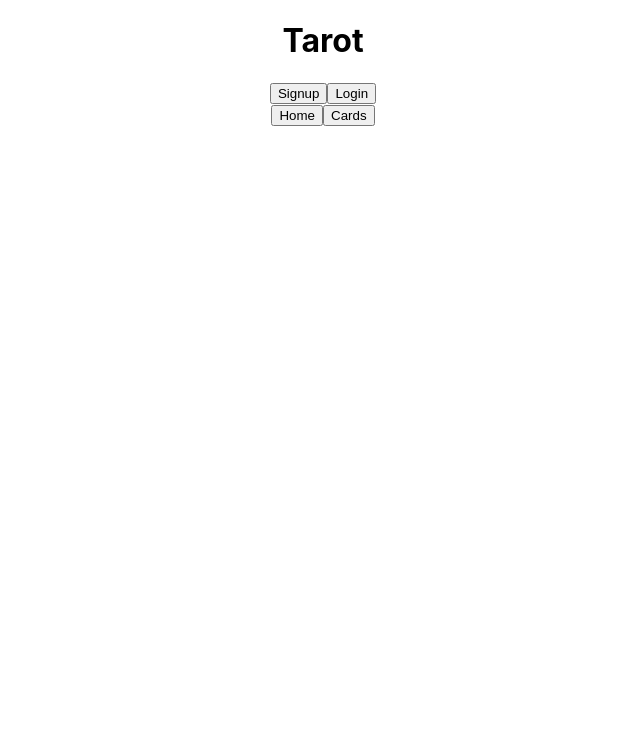
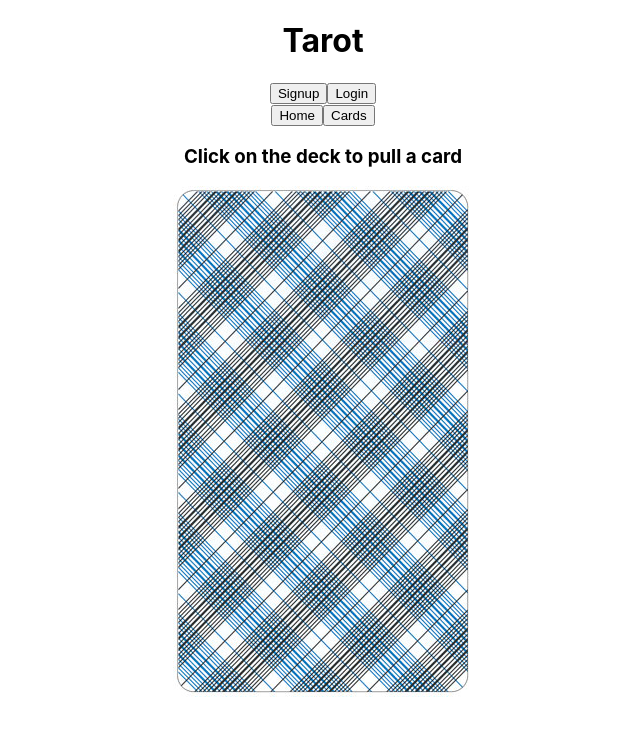
Before and after one commit to jgarbero-source/tarot-project, a React (Create React App) app in the folder client/: page /spreads in a window 1280 px wide. Shown: the top 736 px of the page, without its empty margins (317-957 px from the left). Built offline with nearby package versions, Linux system fonts and the light colour scheme; no server answers.

Commit message:
started deck

```diff
--- a/client/src/App.js
+++ b/client/src/App.js
@@ -15,6 +15,8 @@ import UserSpreads from './UserSpreads';
 
 function App() {
   const [user, setUser] = useState(null)
+  const [cards, setCards] = useState([])
+  const [trueCards, setTrueCards] = useState([])
   const navigate = useNavigate();
 
   function doLogout() {
@@ -31,7 +33,6 @@ function App() {
     fetch("/me").then((response) => {
       if (response.ok) {
         response.json().then((client) => {
-          console.log(client)
           setUser(client);
         });
       } else {
@@ -39,6 +40,15 @@ function App() {
       }
     });
   }, []);
+
+  useEffect(() => {
+    fetch("/cards")
+        .then(r=>r.json())
+        .then(r=> {
+            setCards(r)
+            setTrueCards(r)
+    })
+  }, [])
 
   return (
     <div className="App">
@@ -49,9 +59,9 @@ function App() {
         <Route path ="/" element={<Home user={user}/>}/>
         <Route path="/signup" element={<Signup />}/>
         <Route path="/login" element={<Login setUser={setUser} />}/>
-        <Route path="/cards" element={<Cards user={user}/>}/>
+        <Route path="/cards" element={<Cards cards={cards} setCards={setCards} trueCards={trueCards} />}/>
         <Route path="/user" element={<User user={user} deleteUser={deleteUser}/>}/>
-        <Route path="/spreads" element={<Spreads/>}/>
+        <Route path="/spreads" element={<Spreads trueCards={trueCards}/>}/>
         <Route path="/user/spreads" element={<UserSpreads/> }/>
       </Routes>
     </div>
--- a/client/src/Cards.js
+++ b/client/src/Cards.js
@@ -2,19 +2,8 @@ import { useEffect, useState } from "react";
 import Card from "./Card.js";
 import Search from "./Search.js";
 
-function Cards() {
-    const [cards, setCards] = useState([])
-    const [trueCards, setTrueCards] = useState([])
+function Cards({ cards, setCards, trueCards }) {
     const [search, setSearch] = useState("")
-
-    useEffect(() => {
-        fetch("/cards")
-            .then(r=>r.json())
-            .then(r=> {
-                setCards(r)
-                setTrueCards(r)
-        })
-    }, [])
 
     function handleSearch(e) {
         setSearch(e.target.value)
--- a/client/src/Spreads.js
+++ b/client/src/Spreads.js
@@ -1,11 +1,34 @@
 import { useEffect, useState } from "react";
+import back from "./cards/back.jpg"
 
-function Spreads() {
+function Spreads({ trueCards }) {
+
+    let spread = []
+
+    function handleClick(array) {
+        let copy = array.slice(0);
+        return function() {
+          if (copy.length < 1) { copy = array.slice(0); }
+          let index = Math.floor(Math.random() * copy.length);
+          let item = copy[index];
+          copy.splice(index, 1);
+          spread.push(item)
+        console.log(spread)
+        };
+    }
 
     return(
-        <>
-        </>
+        <div>
+            <h3>Click on the deck to pull a card</h3>
+            <img src={back} onClick={handleClick(trueCards)}/>
+        </div>
     )
 }
 
 export default Spreads;
+
+/*
+This is what I want to happen. I want to have the picture of the back of the card. You click on the card. It gives you the back of one. You click on the back of the card, and it flips over to the front, revealing the image and name. You can then click on the button to reveal the explanation if you'd like.
+
+
+*/
```
